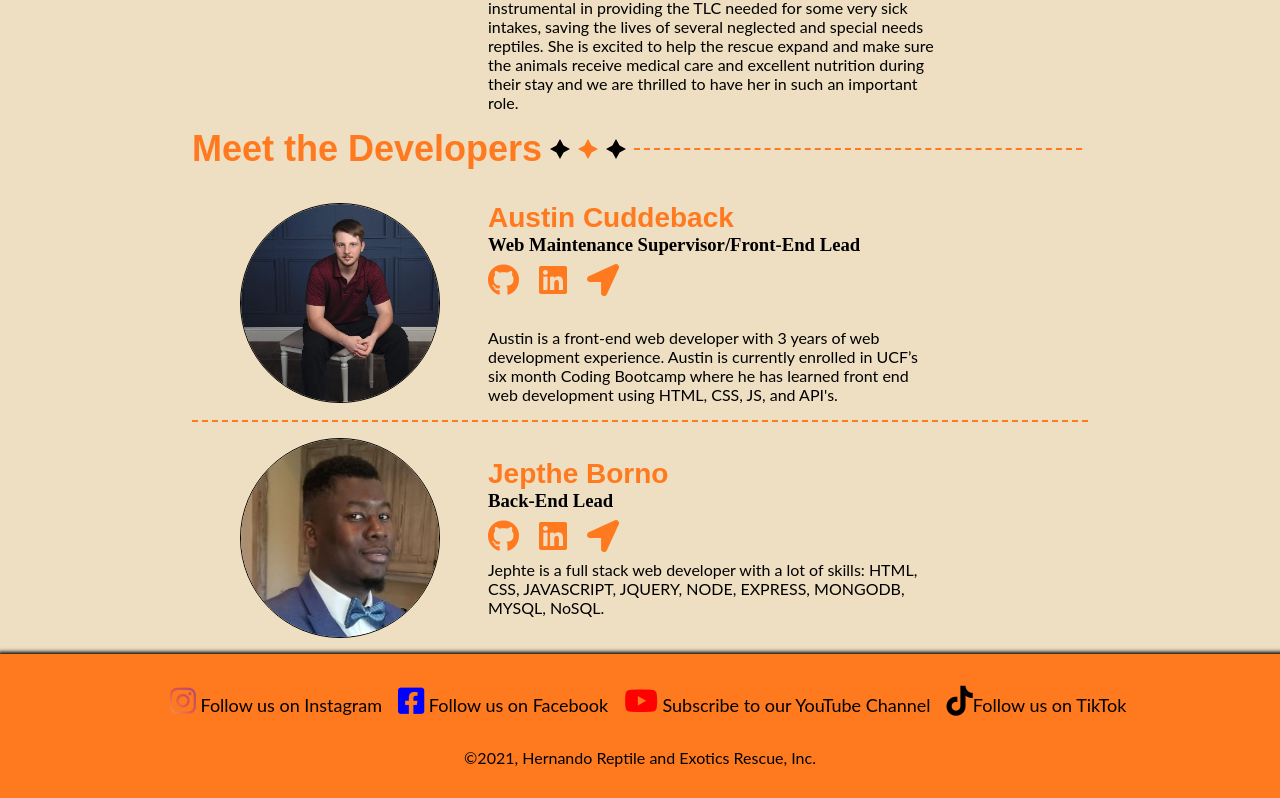
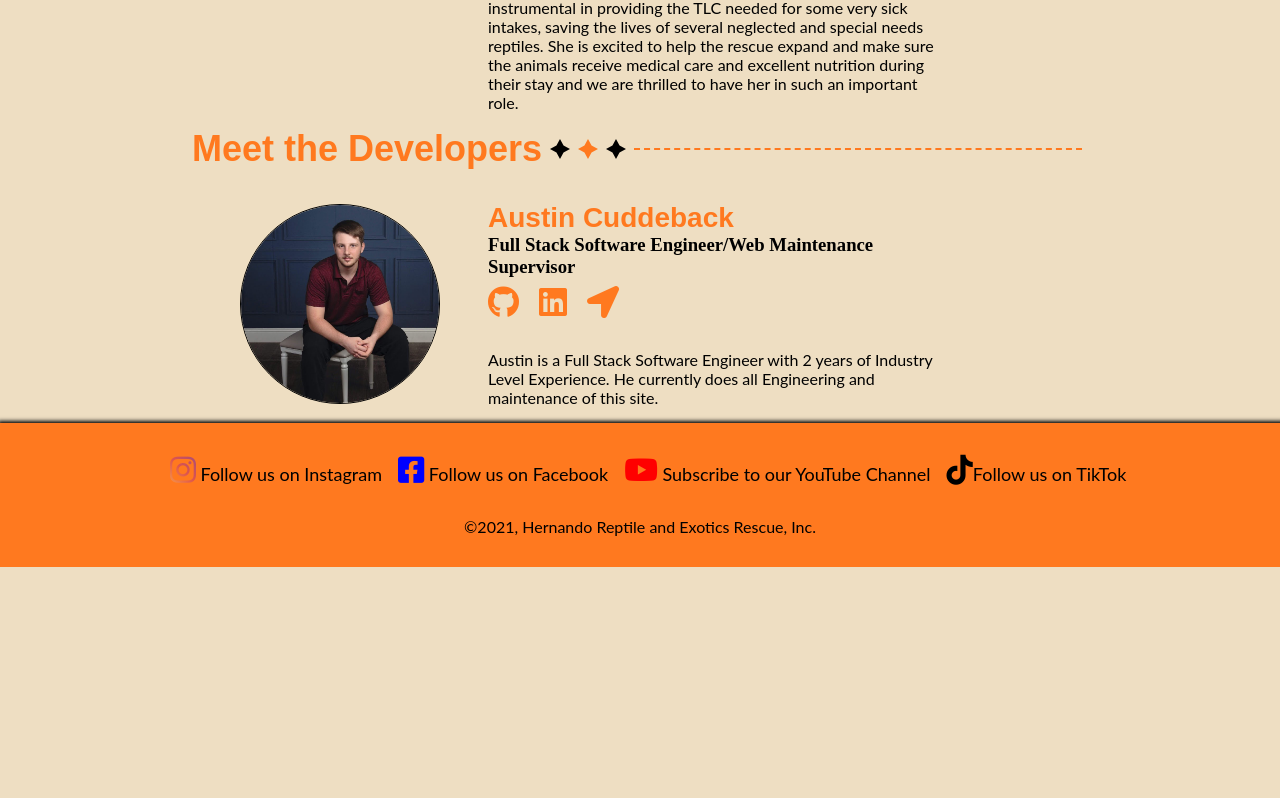
Before and after one commit to ajcuddeback/Hernando-Reptile, a website: page public/sub-pages/meet-the-team.html in a window 1280 px wide. Shown: the part 2403-3201 px from the top of the page. After the commit the page ends 2970 px from the top, so only its background shows below. Drawn offline with Linux system fonts and the light colour scheme.

Commit message:
Upading meet the team

```diff
--- a/public/sub-pages/meet-the-team.html
+++ b/public/sub-pages/meet-the-team.html
@@ -233,7 +233,7 @@
                 <img src="../images/bios-images/austin.jpg" class="image" alt="">
                 <div class="info">
                     <h2>Austin Cuddeback</h2>
-                    <h3>Web Maintenance Supervisor/Front-End Lead</h3>
+                    <h3>Full Stack Software Engineer/Web Maintenance Supervisor</h3>
                     <div class="dev-links">
                         <a href="https://github.com/ajcuddeback" target="_blank"> <i class="fab fa-github"></i></a>
                         <a href="https://www.linkedin.com/in/austin-cuddeback-b3aba7197/" target="_blank"><i
@@ -241,35 +241,10 @@
                         <a href="https://ajcuddeback.github.io/" target="_blank"><i
                                 class="fas fa-location-arrow"></i></a>
                     </div>
-                    <p class="margin-top">Austin is a front-end web developer with 3 years of web development
-                        experience. Austin is
-                        currently enrolled in UCF’s six month Coding Bootcamp where he has
-                        learned front end web development using HTML, CSS, JS, and API's.
-
+                    <p class="margin-top">Austin is a Full Stack Software Engineer with 2 years of Industry Level Experience. He currently does all Engineering and maintenance of this site.
                     </p>
                 </div>
             </div>
-
-            <div class="owner right top-dashed-line padding-top">
-                <img src="../images/bios-images/jephte.jpg" class="image" alt="">
-                <div class="info">
-
-                    <h2>Jepthe Borno</h2>
-                    <h3>Back-End Lead</h3>
-                    <div class="dev-links">
-                        <a href="https://github.com/jephtebb" target="_blank"> <i class="fab fa-github"></i></a>
-                        <a href="https://www.linkedin.com/in/jephte-borno-644316193/" target="_blank"><i
-                                class="fab fa-linkedin"></i></a>
-                        <a href="https://jephtebb.github.io/Portfolio/" target="_blank"><i
-                                class="fas fa-location-arrow"></i></a>
-                    </div>
-                    <p>Jephte is a full stack web developer with a lot of skills: HTML, CSS, JAVASCRIPT, JQUERY, NODE,
-                        EXPRESS, MONGODB, MYSQL, NoSQL. </p>
-                </div>
-
-            </div>
-
-
         </div>
     </main>
 
```
